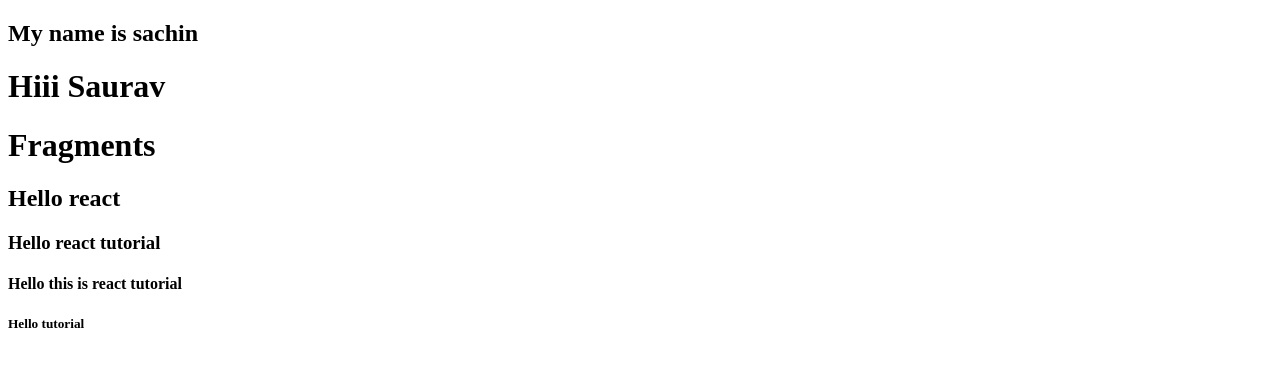
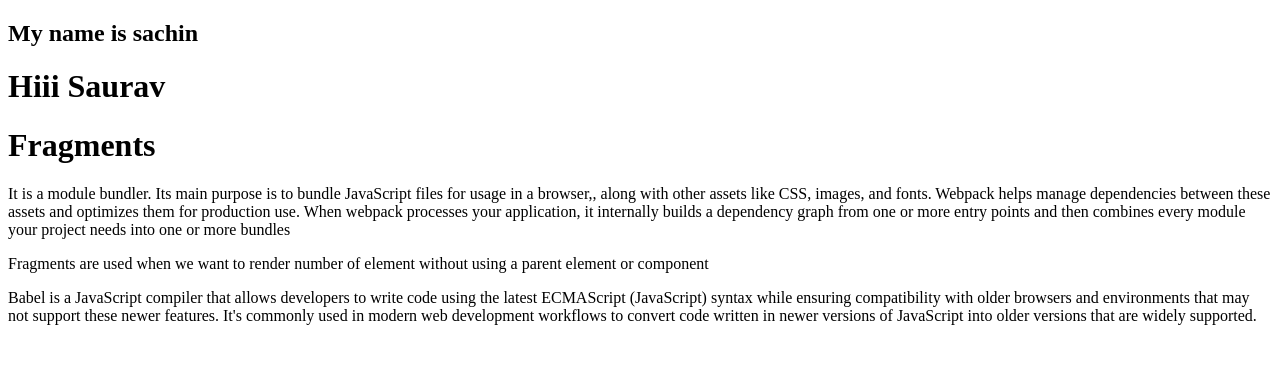
Before and after one commit to sachin17Sh/ReactJs-learnings, a React (Create React App) app in the folder StartReact/React NPM approach/myapp/: page / in a window 1280 px wide. Shown: the top 366 px of the page. Built offline with nearby package versions, Linux system fonts and the light colour scheme.

Commit message:
fragments and component learnings

```diff
--- a/StartReact/React NPM approach/myapp/src/App.js
+++ b/StartReact/React NPM approach/myapp/src/App.js
@@ -1,12 +1,19 @@
-import React,{Component} from "react";
-class App extends Component{
-    render(){
+import React, { Component } from "react";
+//fragments help us to render multiple elements
+class App extends Component {
+    render() {
         return <>
-        <h1>Fragments</h1>
-        <h2>Hello react  </h2>
-        <h3>Hello  react tutorial</h3>
-        <h4>Hello this is react tutorial</h4>
-        <h5>Hello  tutorial</h5>
+            <h1>Fragments</h1>
+            <p> It is a module bundler. Its main purpose is to bundle JavaScript files for usage in a browser,, along with other assets like CSS, images, and fonts. Webpack helps manage dependencies between these assets and optimizes them for production use.
+
+                When webpack processes your application, it internally builds a dependency graph from one or more entry points and then combines every module your project needs into one or more bundles
+            </p>
+            <div> Fragments are used when we want to render number of element without using a parent element or component
+            </div>
+            <p>Babel is a JavaScript compiler that allows developers to write code using the latest ECMAScript (JavaScript) syntax while ensuring compatibility with older browsers and environments that may not support these newer features. It's commonly used in modern web development workflows to convert code written in newer versions of JavaScript into older versions that are widely supported.
+            </p>
+
+
         </>
     }
 }
```
